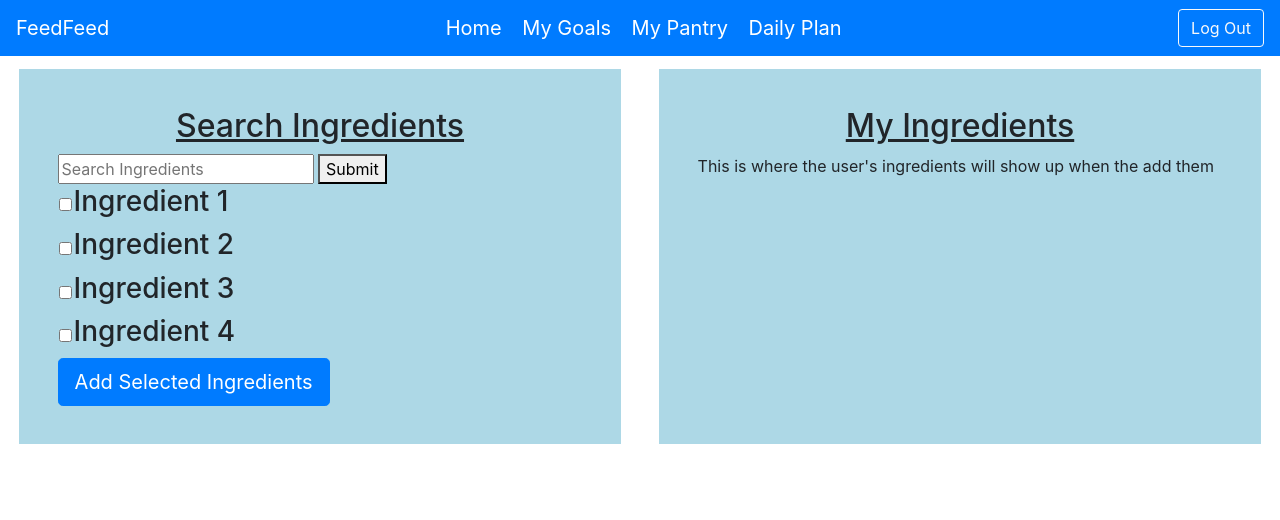
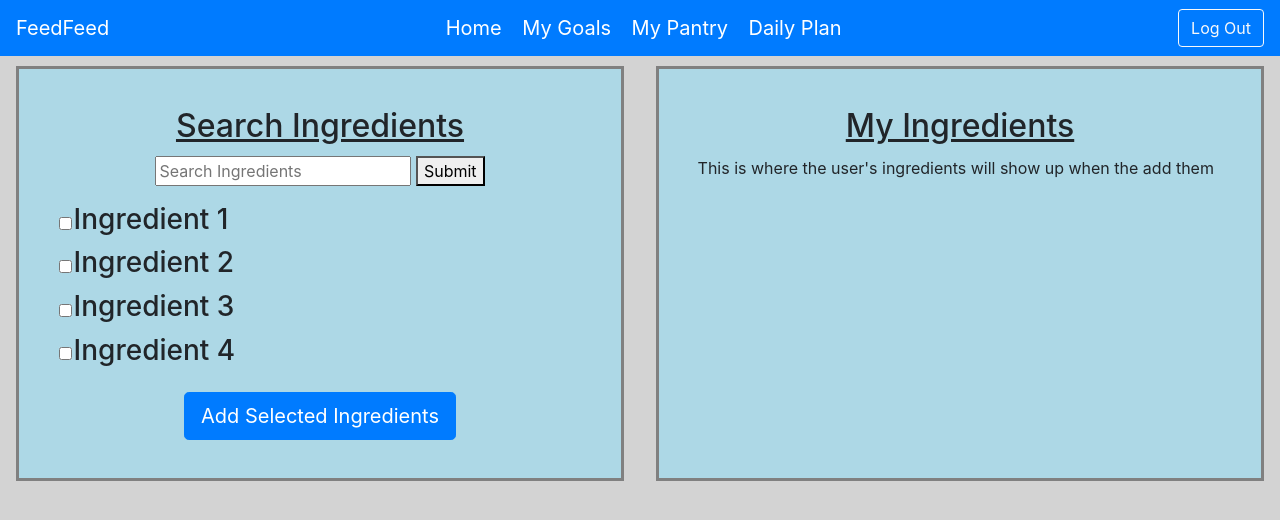
Before and after one commit to HarrySchreiber/FeedFeed, a Flask app: page /mypantry/ in a window 1280 px wide. Shown: the top 520 px of the page. Run offline with Flask 2, Linux system fonts and the light colour scheme; some libraries are stand-ins or nearby versions.

Commit message:
updated pantry_styles.css

```diff
--- a/FeedFeed/static/styles/pantry_style.css
+++ b/FeedFeed/static/styles/pantry_style.css
@@ -1,10 +1,30 @@
+body {
+    background-color: lightgray;
+}
+
 h2 {
     text-align: center;
     text-decoration: underline;
+    margin-bottom: 2%;
 }
 
 .col-lg {
     background-color: lightblue;
     margin: 1% 1.5% 1% 1.5%;
     padding: 3%;
+    outline-style: solid;
+    outline-color: gray;
 }
+
+table {
+    margin-top: 3%;
+    margin-bottom: 3%;
+}
+
+.buttons {
+    text-align: center;
+}
+
+.search-bar {
+    text-align: center;
+}
```
